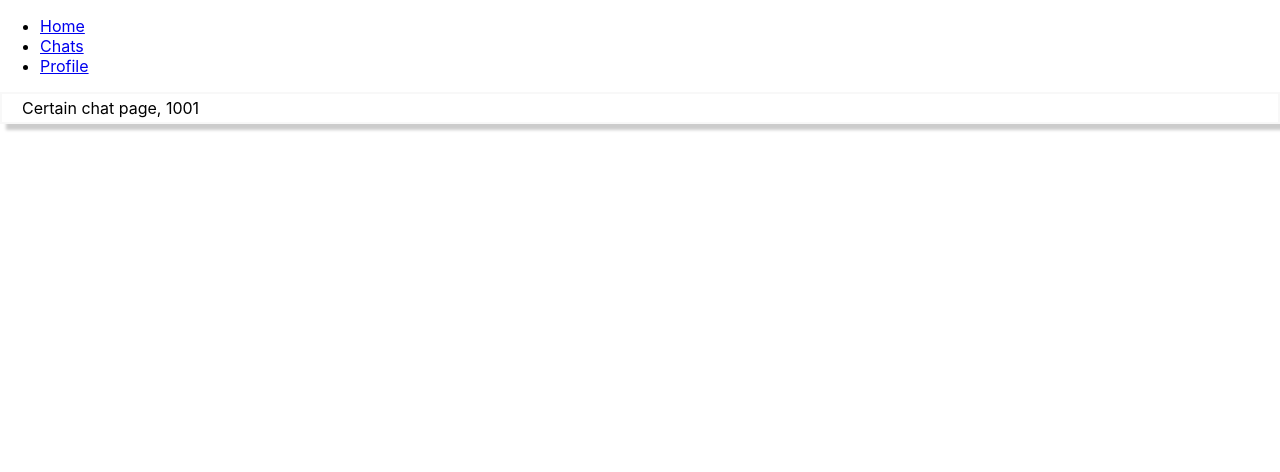
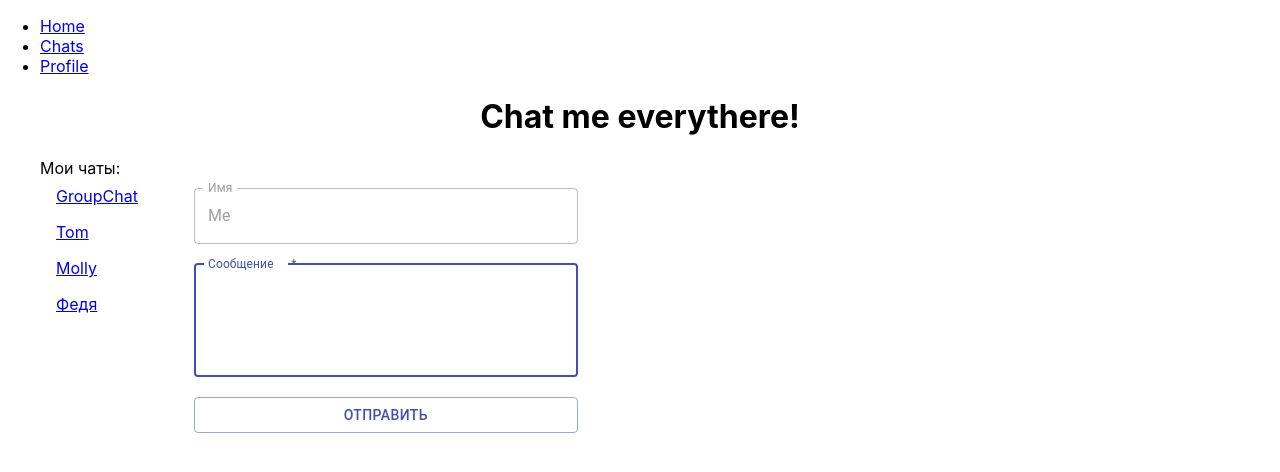
Before and after one commit to Rome44100/GB_react, a React (Create React App) app: page /chats/1001 in a window 1280 px wide. Shown: the top 472 px of the page. Built offline with nearby package versions, Linux system fonts and the light colour scheme.

Commit message:
Complete exercise 3

```diff
--- a/src/App.js
+++ b/src/App.js
@@ -19,7 +19,15 @@ function App() {
       { id: 1004, name: "Федя", desc: "Федя, лучший друг!" }
   ]);
 
-  const [ curChat, setCurChat ] = React.useState(chatList[0]);
+  const wrongChat = (match) => {
+    const findId = null !== match ? match.params.chatId : 0;
+    let arr = [];
+    for(let i = 0; i < chatList.length; i++) arr.push(chatList[i].id);
+    return !arr.includes(findId) ? "Нет такого чата!" : "";
+  }
+
+  // const [ curChat, setCurChat ] = React.useState(chatList[0]);
+  const [ curChat, setCurChat ] = React.useState(null !== match ? match.params.chatId : chatList[0]);
 
   const handleChangeChat = chat => setCurChat(chat);
 
@@ -30,6 +38,7 @@ function App() {
       </header>
       <main>
         <div>
+          {/* { () => { wrongChat(match) } } */}
           <List subheader="Мои чаты:">
             { chatList.map(chat => {
                 return (
--- a/src/components/router/router.js
+++ b/src/components/router/router.js
@@ -22,14 +22,17 @@ export default function Router() {
                 </ul>
             </header>
             <Switch>
-                <Route path="/" exact component={ App } />
-                <Route path="/chats" exact render={ params => {
+                <Route path="/" exact>
+                    <p>Home page</p>
+                </Route>
+                {/* <Route path="/chats" render={ params => {
                     console.log( { params } );
                     return <p>Chats page</p>
-                }} />
-                <Route path="/chats/:chatId" render={ ({ match }) => {
+                }} /> */}
+                {/* <Route path="/chats/:chatId" component={ App } render={ ({ match }) => {
                     return <p>Certain chat page, { match.params?.chatId }</p>
-                }} />
+                }} /> */}
+                <Route path="/chats" component={ App } />
                 <Route path="/profile">
                     <p>Profile</p>
                 </Route>
```
